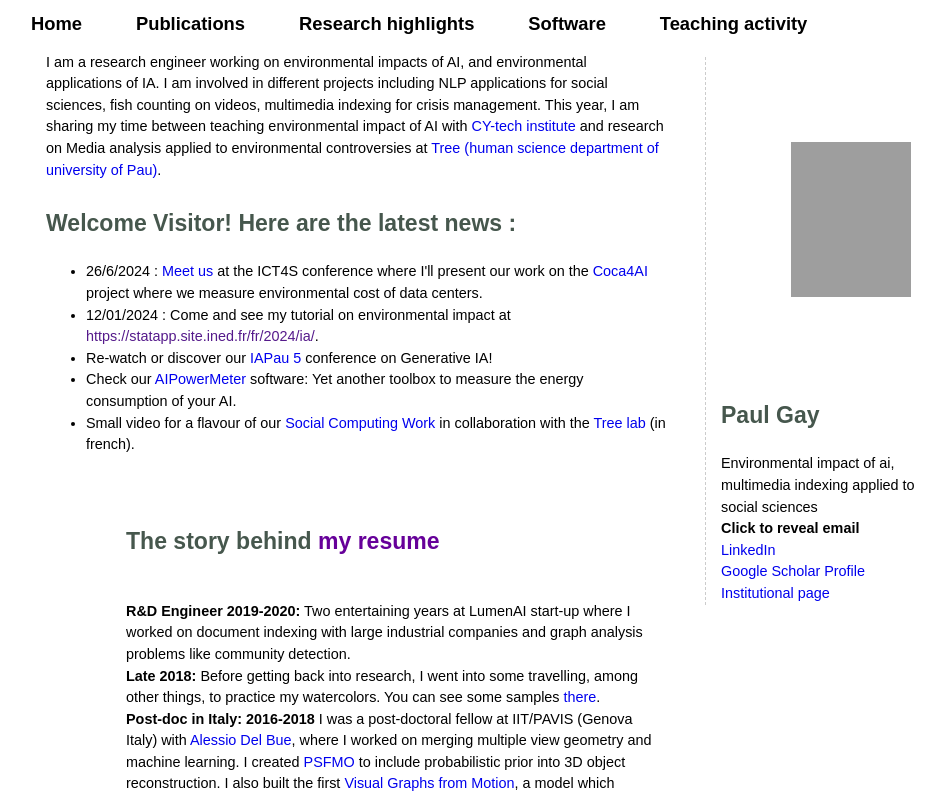
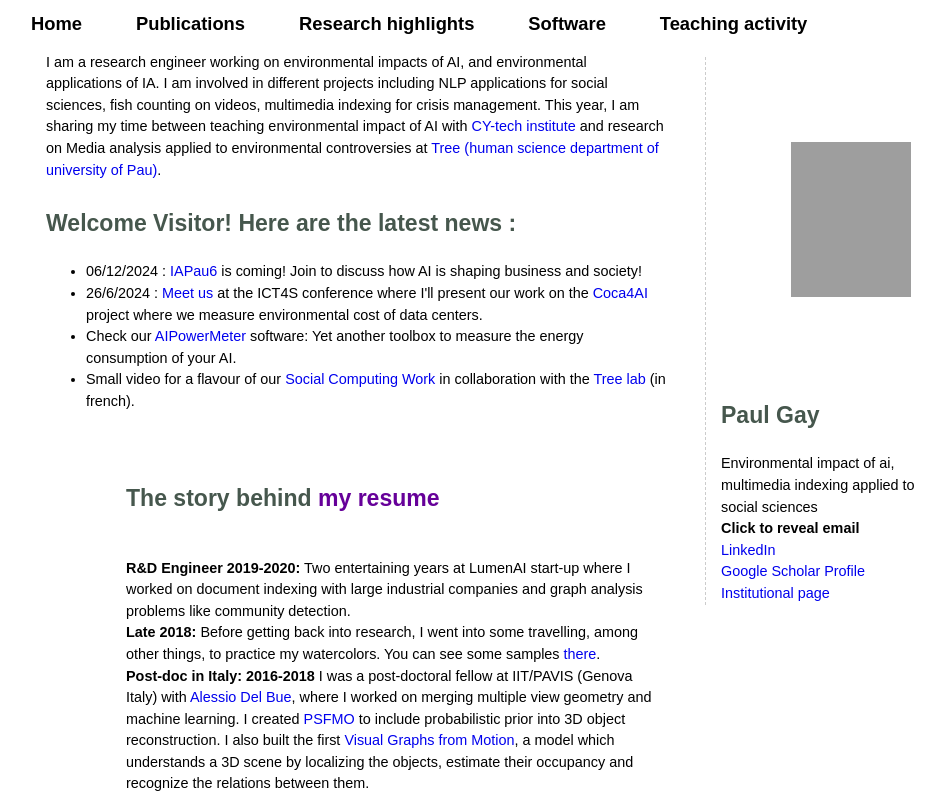
Before and after one commit to paulgay/paulgay.github.io, a plain HTML site: page index.html in a window 1280 px wide. Shown: the top 794 px of the page, without its empty margins (159-1104 px from the left). Drawn offline with Linux system fonts and the light colour scheme; grey boxes are pictures that could not be loaded.

Commit message:
impact ai

```diff
--- a/index.html
+++ b/index.html
@@ -75,9 +75,8 @@ function fonction(paper){
 	      <br>
 	      <h2>Welcome Visitor! Here are the latest news : </h2>
         <ul>
+        <li>06/12/2024 : <a href="https://iapau.org/events/festival/">IAPau6</a> is coming! Join to discuss how AI is shaping business and society!</li>
         <li>26/6/2024 : <a href="https://conf.researchr.org/home/ict4s-2024">Meet us</a> at the ICT4S conference where I'll present our work on the <a href="https://greenai-uppa.github.io/Coca4AI/"> Coca4AI</a> project where we measure environmental cost of data centers. </li>
-        <li>12/01/2024  : Come and see my tutorial on environmental impact at <a href="">https://statapp.site.ined.fr/fr/2024/ia/</a>.
-        <li>Re-watch or discover our  <a href="https://www.youtube.com/watch?v=DT5NJLiMUkw"> IAPau 5</a> conference on Generative IA!
         <li>Check our <a href="https://greenai-uppa.github.io/AIPowerMeter/">AIPowerMeter</a> software: Yet another toolbox to measure the energy consumption of your AI.
         <li>Small video for a flavour of our <a href="https://www.youtube.com/watch?v=IedJytgIFE0"> Social Computing Work</a> in collaboration with the <a href="tree.univ-pau.fr/">Tree lab</a> (in french).
 				<ul>
```
